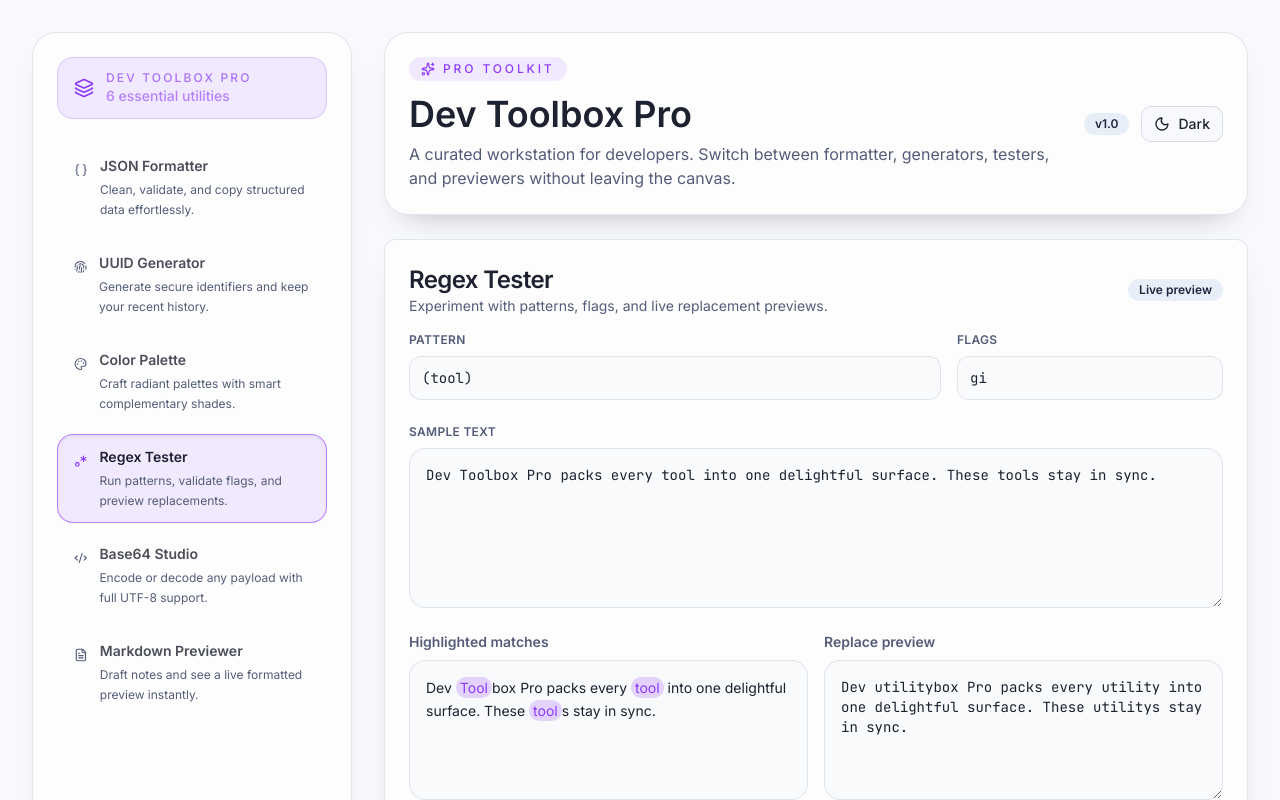
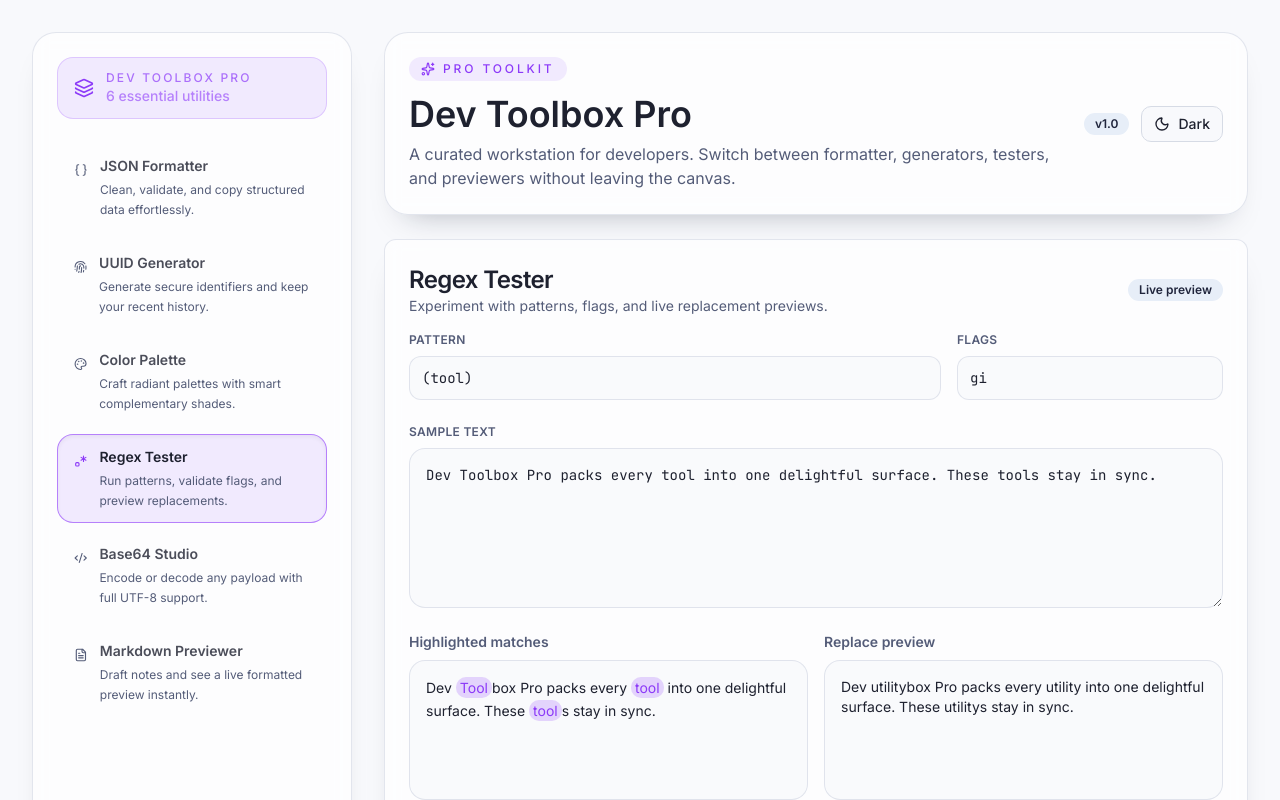
Before and after one commit to Lakshay-bleh/vibe-hub, a React (Vite) app: page / in a window 1280 px wide. Both pictures are taken after a click on the button 192 px from the left and 478 px from the top of the page. Shown: the top 800 px of the page. Built offline with nearby package versions, Linux system fonts and the light colour scheme.

Commit message:
removed bg from regex preview

```diff
--- a/client/pages/Index.tsx
+++ b/client/pages/Index.tsx
@@ -1204,11 +1204,9 @@ function RegexTester() {
             <h4 className="text-sm font-semibold text-muted-foreground">
               Replace preview
             </h4>
-            <textarea
-              readOnly
-              value={replacePreview}
-              className="min-h-[140px] w-full rounded-2xl border border-border/70 bg-background/80 p-4 text-sm"
-            />
+            <div className="min-h-[140px] w-full rounded-2xl border border-border/70 bg-background/80 p-4 text-sm">
+              {replacePreview}
+            </div>
           </div>
         </div>
         <div className="space-y-3">
@@ -1233,9 +1231,7 @@ function RegexTester() {
                   <div className="flex flex-wrap items-center gap-3 text-xs text-muted-foreground">
                     <span>Index: {match.index}</span>
                     {match.groups.length > 0 && (
-                      <span>
-                        Groups: {match.groups.join(", ") || "—"}
-                      </span>
+                      <span>Groups: {match.groups.join(", ") || "—"}</span>
                     )}
                   </div>
                 </div>
```
